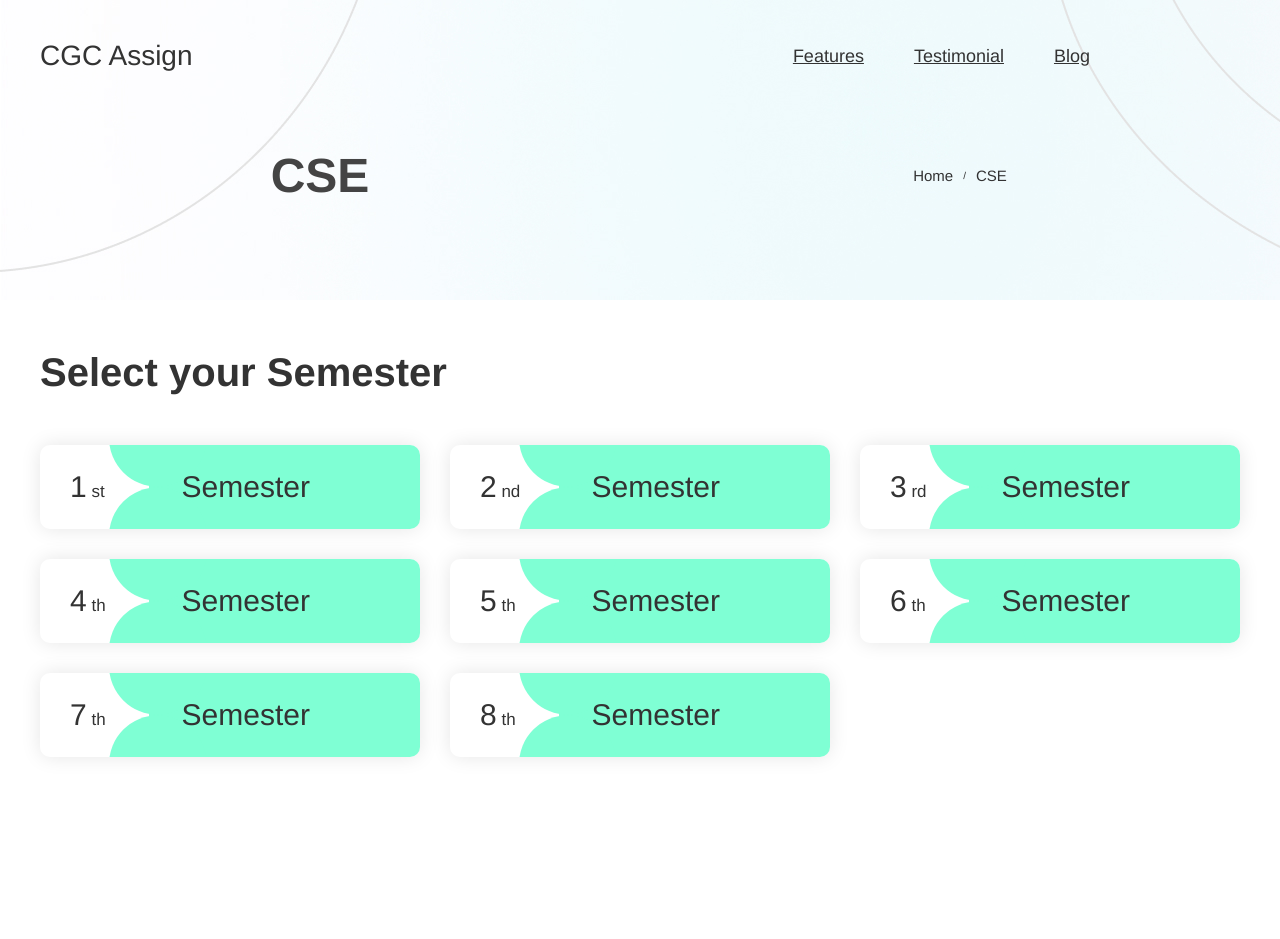
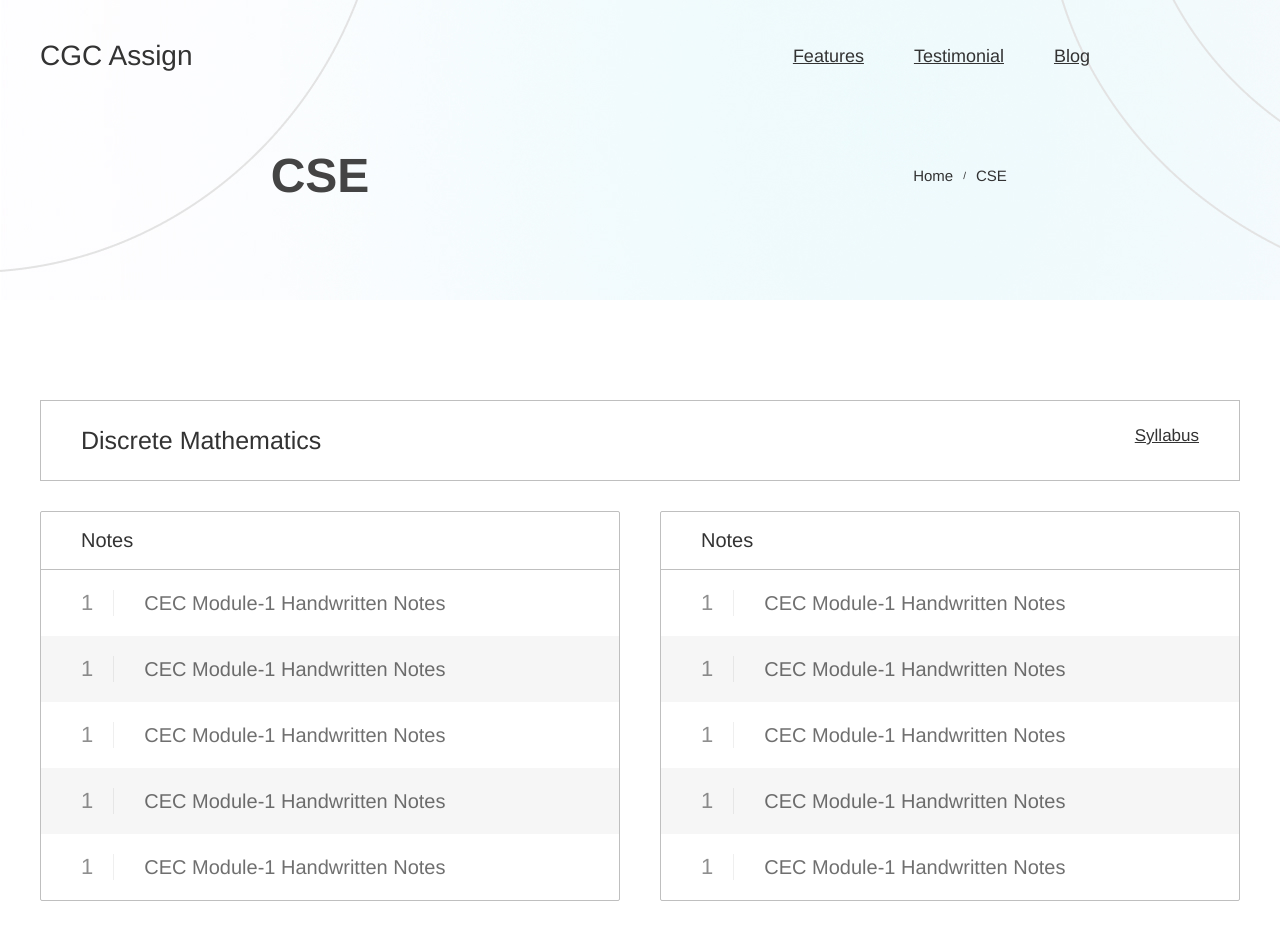
Before and after one commit to shivam907/temp1, a React (Create React App) app: page / in a window 1280 px wide. Shown: the top 939 px of the page. Before the commit the page ends 800 px from the top, so only its background shows below. Built offline with nearby package versions, Linux system fonts and the light colour scheme; a web font is replaced by a local one.

Commit message:
Subject Material Page done

```diff
--- a/src/App.js
+++ b/src/App.js
@@ -11,6 +11,7 @@ import Blogs from "./Components/Blogs/Blogs";
 import HeroSecondary from "./UI/Hero";
 import SelectSemester from "./Components/SelectSemester/SelectSemester";
 import Footer from "./Components/Footer/Footer";
+import Subject from "./Components/Subjects/Subjects";
 
 function App() {
   return (
@@ -24,8 +25,8 @@ function App() {
       <Testimonial />
       <Blogs />
       <Footer /> */}
-
-      <SelectSemester />
+      {/* <SelectSemester /> */}
+      <Subject />
     </>
   );
 }
--- /dev/null
+++ b/src/Components/Subjects/SubjectBox.jsx
@@ -0,0 +1,176 @@
+import React from "react";
+import classes from "./SubjectBox.module.css";
+function SubjectBox() {
+  return (
+    <>
+      <div className={classes.subjectBoxes}>
+        <div className={classes.subjectBox}>
+          <div className={classes.header}>
+            <p>Discrete Mathematics</p>
+            <a href="">Syllabus</a>
+          </div>
+          <div className={classes.body}>
+            <div className={classes.bodyBox}>
+              <div className={classes.bodyHead}>Notes</div>
+              <div className={classes.bodyBody}>
+                <ul className={classes.ul}>
+                  <li className={classes.li}>
+                    <p className={classes.srno}>1</p>
+                    <div className={classes.file}>
+                      CEC Module-1 Handwritten Notes
+                    </div>
+                  </li>
+                  <li className={classes.li}>
+                    <p className={classes.srno}>1</p>
+                    <div className={classes.file}>
+                      CEC Module-1 Handwritten Notes
+                    </div>
+                  </li>
+                  <li className={classes.li}>
+                    <p className={classes.srno}>1</p>
+                    <div className={classes.file}>
+                      CEC Module-1 Handwritten Notes
+                    </div>
+                  </li>
+                  <li className={classes.li}>
+                    <p className={classes.srno}>1</p>
+                    <div className={classes.file}>
+                      CEC Module-1 Handwritten Notes
+                    </div>
+                  </li>
+                  <li className={classes.li}>
+                    <p className={classes.srno}>1</p>
+                    <div className={classes.file}>
+                      CEC Module-1 Handwritten Notes
+                    </div>
+                  </li>
+                </ul>
+              </div>
+            </div>
+            <div className={classes.bodyBox}>
+              <div className={classes.bodyHead}>Notes</div>
+              <div className={classes.bodyBody}>
+                <ul className={classes.ul}>
+                  <li className={classes.li}>
+                    <p className={classes.srno}>1</p>
+                    <div className={classes.file}>
+                      CEC Module-1 Handwritten Notes
+                    </div>
+                  </li>
+                  <li className={classes.li}>
+                    <p className={classes.srno}>1</p>
+                    <div className={classes.file}>
+                      CEC Module-1 Handwritten Notes
+                    </div>
+                  </li>
+                  <li className={classes.li}>
+                    <p className={classes.srno}>1</p>
+                    <div className={classes.file}>
+                      CEC Module-1 Handwritten Notes
+                    </div>
+                  </li>
+                  <li className={classes.li}>
+                    <p className={classes.srno}>1</p>
+                    <div className={classes.file}>
+                      CEC Module-1 Handwritten Notes
+                    </div>
+                  </li>
+                  <li className={classes.li}>
+                    <p className={classes.srno}>1</p>
+                    <div className={classes.file}>
+                      CEC Module-1 Handwritten Notes
+                    </div>
+                  </li>
+                </ul>
+              </div>
+            </div>
+            <div className={classes.bodyBox}>
+              <div className={classes.bodyHead}>Notes</div>
+              <div className={classes.bodyBody}>
+                <ul className={classes.ul}>
+                  <li className={classes.li}>
+                    <p className={classes.srno}>1</p>
+                    <div className={classes.file}>
+                      CEC Module-1 Handwritten Notes
+                    </div>
+                  </li>
+                  <li className={classes.li}>
+                    <p className={classes.srno}>1</p>
+                    <div className={classes.file}>
+                      CEC Module-1 Handwritten Notes
+                    </div>
+                  </li>
+                  <li className={classes.li}>
+                    <p className={classes.srno}>1</p>
+                    <div className={classes.file}>
+                      CEC Module-1 Handwritten Notes
+                    </div>
+                  </li>
+                  <li className={classes.li}>
+                    <p className={classes.srno}>1</p>
+                    <div className={classes.file}>
+                      CEC Module-1 Handwritten Notes
+                    </div>
+                  </li>
+                  <li className={classes.li}>
+                    <p className={classes.srno}>1</p>
+                    <div className={classes.file}>
+                      CEC Module-1 Handwritten Notes
+                    </div>
+                  </li>
+                </ul>
+              </div>
+            </div>
+          </div>
+        </div>
+        <div className={classes.subjectBox}>
+          <div className={classes.header}>
+            <p>Discrete Mathematics</p>
+            <a href="">Syllabus</a>
+          </div>
+          <div className={classes.body}>
+            <div className={classes.bodyBox}>
+              <div className={classes.bodyHead}>Notes</div>
+              <div className={classes.bodyBody}>
+                <ul className={classes.ul}>
+                  <li className={classes.li}>
+                    <p className={classes.srno}>1</p>
+                    <div className={classes.file}>
+                      CEC Module-1 Handwritten Notes
+                    </div>
+                  </li>
+                  <li className={classes.li}>
+                    <p className={classes.srno}>1</p>
+                    <div className={classes.file}>
+                      CEC Module-1 Handwritten Notes
+                    </div>
+                  </li>
+                  <li className={classes.li}>
+                    <p className={classes.srno}>1</p>
+                    <div className={classes.file}>
+                      CEC Module-1 Handwritten Notes
+                    </div>
+                  </li>
+                  <li className={classes.li}>
+                    <p className={classes.srno}>1</p>
+                    <div className={classes.file}>
+                      CEC Module-1 Handwritten Notes
+                    </div>
+                  </li>
+                  <li className={classes.li}>
+                    <p className={classes.srno}>1</p>
+                    <div className={classes.file}>
+                      CEC Module-1 Handwritten Notes
+                    </div>
+                  </li>
+                </ul>
+              </div>
+            </div>
+          </div>
+        </div>
+      </div>
+    </>
+  );
+}
+
+export default SubjectBox;
--- /dev/null
+++ b/src/Components/Subjects/SubjectBox.module.css
@@ -0,0 +1,77 @@
+.subjectBoxes {
+  width: 120rem;
+  margin: 100px auto;
+  display: flex;
+  flex-direction: column;
+  gap: 50px;
+}
+.subjectBox {
+  /* border: 1px solid #00000040; */
+  /* box-shadow: 0 0 2rem rgba(0, 0, 0, 0.1); */
+  border-radius: 2px;
+  /* border-radius: 2px; */
+}
+.bodyBox {
+  border: 1px solid #00000040;
+  /* box-shadow: 0 0 2rem rgba(0, 0, 0, 0.1); */
+  border-radius: 2px;
+  /* border-radius: 2px; */
+}
+.header {
+  padding: 25px 40px;
+  display: flex;
+  justify-content: space-between;
+  border: 1px solid #00000040;
+}
+.bodyHead {
+  padding: 17px 40px;
+  border-bottom: 1px solid #00000040;
+  font-size: 20px;
+}
+.header p {
+  font-size: 25px;
+}
+
+.header a {
+  font-size: 17px;
+}
+
+.body {
+  padding: 30px 0;
+  display: grid;
+  grid-template-columns: 1fr 1fr;
+  gap: 40px;
+}
+.ul {
+  padding: 0;
+  display: flex;
+  flex-direction: column;
+  /* gap: 25px; */
+  list-style: none;
+}
+.li {
+  padding: 20px 40px;
+  display: flex;
+  align-items: center;
+  gap: 30px;
+}
+.li:nth-child(even) {
+  background-color: #cccccc30;
+}
+.li:hover {
+  background-color: #f7f7fe;
+  cursor: pointer;
+}
+.li:hover .file {
+  color: #444;
+}
+.srno {
+  font-size: 22px;
+  color: #00000070;
+  border-right: 1px solid #00000010;
+  padding-right: 20px;
+}
+.file {
+  font-size: 20px;
+  color: #00000090;
+}
--- /dev/null
+++ b/src/Components/Subjects/Subjects.jsx
@@ -0,0 +1,13 @@
+import React from "react";
+import Hero from "../../UI/Hero";
+import SubjectBox from "./SubjectBox";
+function Subject() {
+  return (
+    <>
+      <Hero />
+      <SubjectBox />
+    </>
+  );
+}
+
+export default Subject;
--- a/src/UI/Nav.module.css
+++ b/src/UI/Nav.module.css
@@ -8,15 +8,16 @@
 .shrink {
   position: fixed;
   /* top: 0; */
-  background-color: #5236ff90 !important;
-  padding: 1.5rem 0 !important;
+  background-color: #fff !important;
+  box-shadow: 0 0 2rem rgba(0, 0, 0, 0.1);
+  padding: 1.9rem 0 !important;
   /* top: -2rem; */
   transition: 0.2s ease-in-out;
   backdrop-filter: blur(10px);
   z-index: 99;
 }
 .chitta {
-  color: #fff !important;
+  /* color: #fff !important; */
 }
 .nav-section {
   display: flex;
```
Also changed, not shown: src/Components/Subjects/Subject.module.css (added).
